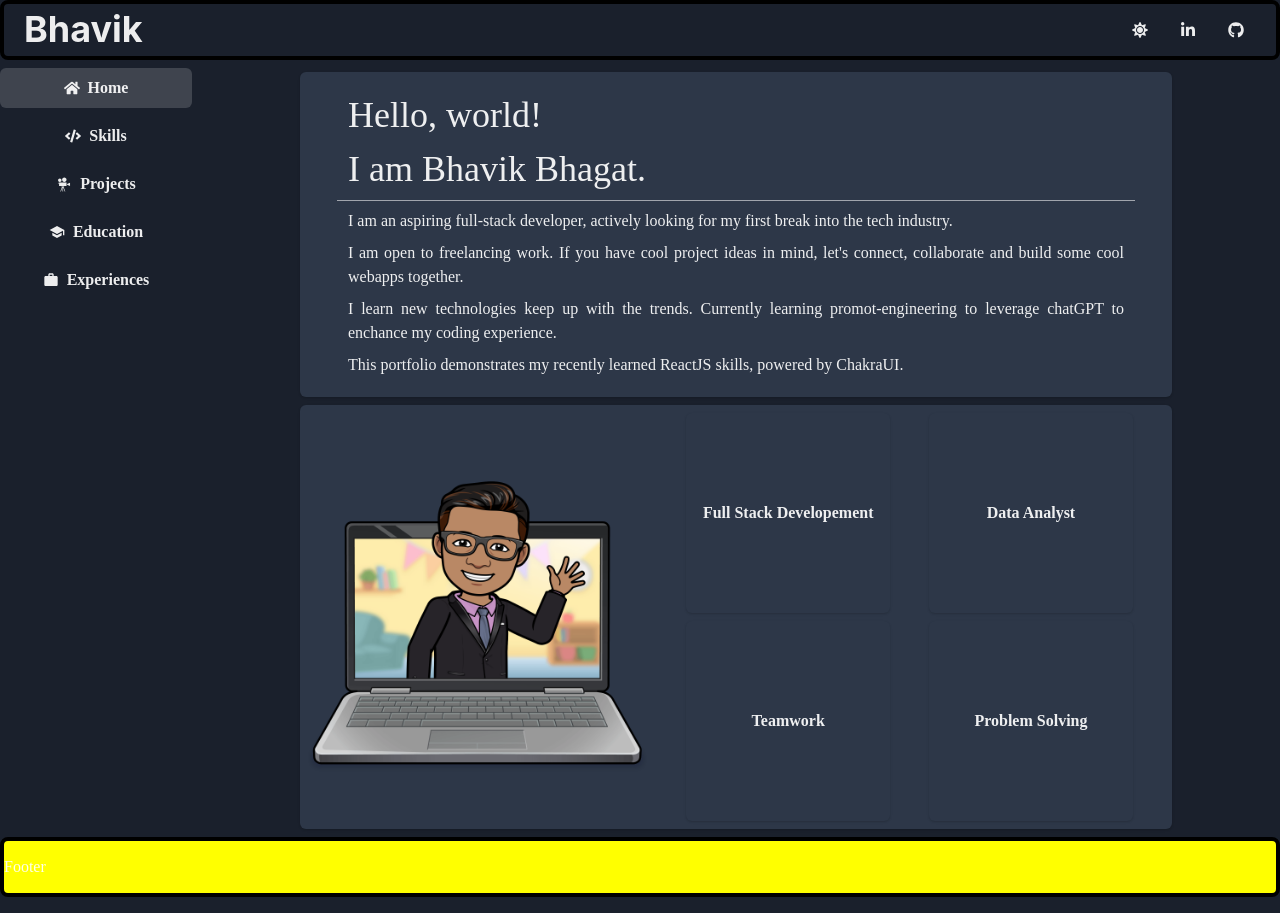
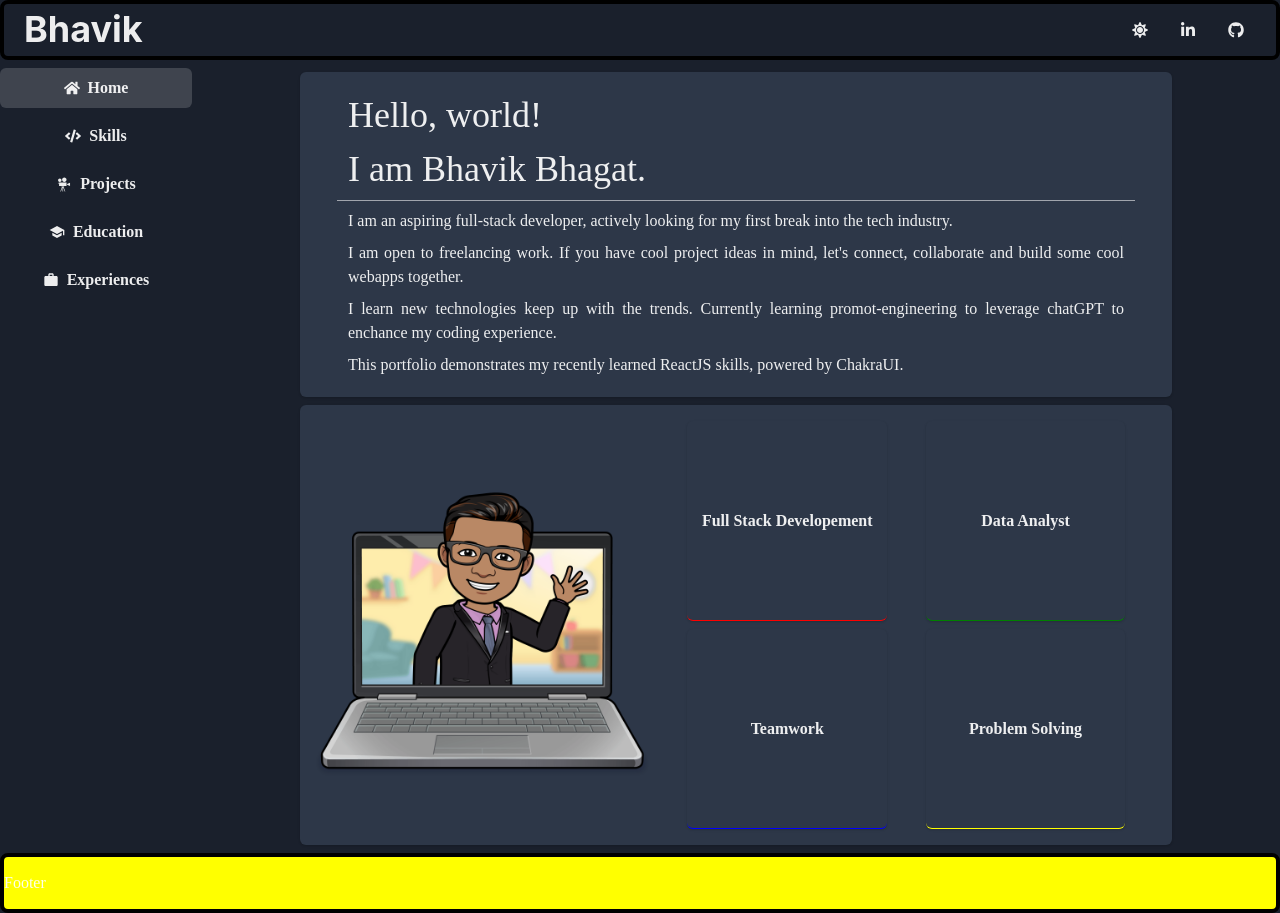
Before and after one commit to bhavik-knight/portfolio-chakra, a React (Vite) app in the folder react/frontend/: page / in a window 1280 px wide. Built offline with nearby package versions, Linux system fonts and the light colour scheme.

Commit message:
home page style complete

```diff
--- a/react/frontend/src/components/Home.css
+++ b/react/frontend/src/components/Home.css
@@ -1,9 +1,5 @@
 .homeSkills {
     transition: box-shadow 2s;
-}
-
-.homeSkills:hover {
-    box-shadow: 2px 2px 8px;
 }
 
 .homeSkillName {
@@ -22,6 +18,6 @@
     transition: opacity 2s;
 }
 
-.homeSkills:hover .homeSkillDetails {
+.homeSkills:hover>.homeSkillDetails {
     opacity: 1;
 }
--- a/react/frontend/src/components/Home.jsx
+++ b/react/frontend/src/components/Home.jsx
@@ -1,4 +1,3 @@
-
 import "./Home.css"
 import { List, UnorderedList, ListItem } from "@chakra-ui/react"
 import { Heading, Text, Image, AspectRatio } from "@chakra-ui/react"
@@ -13,7 +12,7 @@ function Home() {
             gap={2}
             width="100%"
         >
-            <Card as="section" p={4}>
+            <Card as="section" p={4} _hover={{ boxShadow: "4px 4px 16px" }}>
                 <Text
                     px={8}
                     fontSize={{ base: "md", md: "lg", lg: "4xl" }}
@@ -44,7 +43,7 @@ function Home() {
 
             </Card>
 
-            <Card as="section" p={2}>
+            <Card as="section" p={4} _hover={{ boxShadow: "4px 4px 16px" }}>
                 <Stack direction={{ base: "column", xl: "row" }} >
                     <AspectRatio ratio={1}
                         width={{ base: "100%", xl: "40%" }}
@@ -54,7 +53,6 @@ function Home() {
                         </Flex>
                     </AspectRatio>
                     <Flex
-                        // bg="lightgray"
                         gap={2}
                         width={{ base: "100%", xl: "60%" }}
                         direction={{ base: "column", xl: "row" }}
@@ -64,6 +62,8 @@ function Home() {
                     >
                         <Card
                             as={Center}
+                            borderBottom="1px solid red"
+                            _hover={{ boxShadow: "2px 2px 8px red" }}
                             width={{ base: "100%", md: "80%", xl: "40%" }}
                             height={{ base: "base", md: "200px" }}
                             className="homeSkills"
@@ -77,6 +77,8 @@ function Home() {
                         </Card>
                         <Card
                             as={Center}
+                            borderBottom="1px solid green"
+                            _hover={{ boxShadow: "2px 2px 8px green" }}
                             width={{ base: "100%", md: "80%", xl: "40%" }}
                             height={{ base: "base", md: "200px" }}
                             className="homeSkills"
@@ -91,6 +93,8 @@ function Home() {
 
                         <Card
                             as={Center}
+                            borderBottom="1px solid blue"
+                            _hover={{ boxShadow: "2px 2px 8px blue" }}
                             width={{ base: "100%", md: "80%", xl: "40%" }}
                             height={{ base: "base", md: "200px" }}
                             className="homeSkills"
@@ -104,6 +108,8 @@ function Home() {
                         </Card>
                         <Card
                             as={Center}
+                            borderBottom="1px solid yellow"
+                            _hover={{ boxShadow: "2px 2px 8px yellow" }}
                             width={{ base: "100%", md: "80%", xl: "40%" }}
                             height={{ base: "base", md: "200px" }}
                             className="homeSkills"
```
